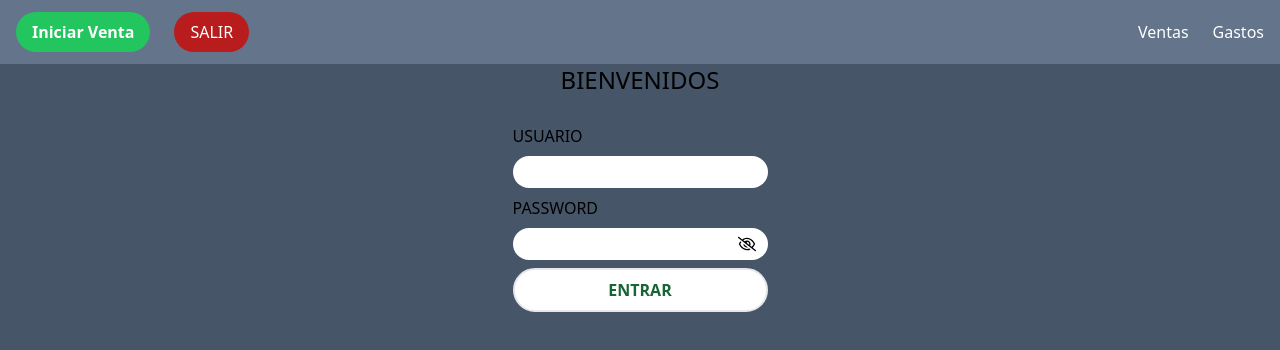
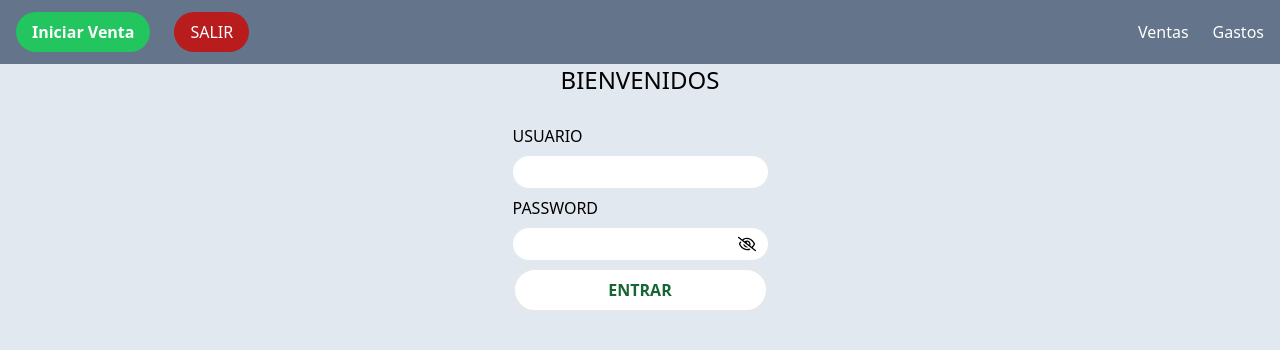
Before and after one commit to MateSD-com-ar/Saas_Virgen_de_Lourdes, a React (Create React App) app: page /login in a window 1280 px wide. Shown: the top 350 px of the page. Built offline with nearby package versions, Linux system fonts and the light colour scheme.

Commit message:
testing git actions

```diff
--- a/src/auth/Login.jsx
+++ b/src/auth/Login.jsx
@@ -46,7 +46,7 @@ const Login = () => {
   };
 
   return (
-    <div className='flex flex-col items-center bg-slate-600 w-full h-screen gap-7'>
+    <div className='flex flex-col items-center bg-slate-200 w-full h-screen gap-7'>
       <h1 className='text-2xl'>BIENVENIDOS</h1>
       {error && <p className='text-red-500' aria-live="assertive">{error}</p>}
       <form className='flex flex-col gap-2 uppercase text-start' onSubmit={handleLoginAxios}>
```
